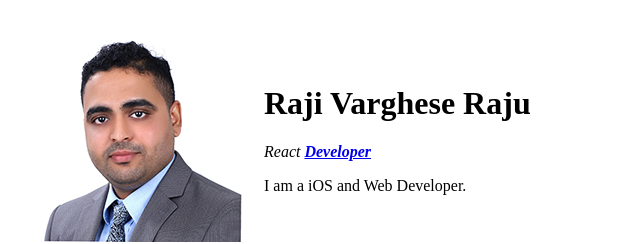
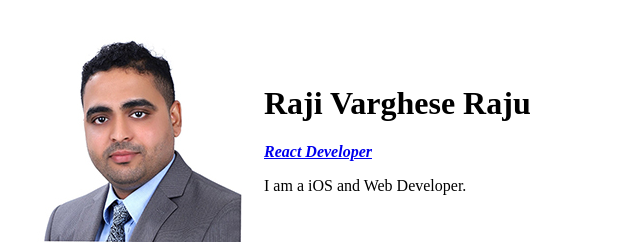
Before and after one commit to Rajivrgheseraju/cv, a plain HTML site: page index.html in a window 1280 px wide. Shown: the top 244 px of the page, 0-640 px from the left. Drawn offline with Linux system fonts and the light colour scheme.

Commit message:
Update index.html

```diff
--- a/index.html
+++ b/index.html
@@ -8,7 +8,7 @@
         <tr>
             <td><img src="RAJI VARGHESE RAJU small.jpg" alt="Raji Varghese Raju Profile photo"></td>
             <td><h1>Raji Varghese Raju</h1>
-                <p><em>React<strong> <a href="https://gebi.co/">Developer</a></strong></em></p>
+                <p><em><strong> <a href="https://gebi.co/">React Developer</a></strong></em></p>
                 <p>I am a iOS and Web Developer.</p></td>
         </tr>
     </table>
```
